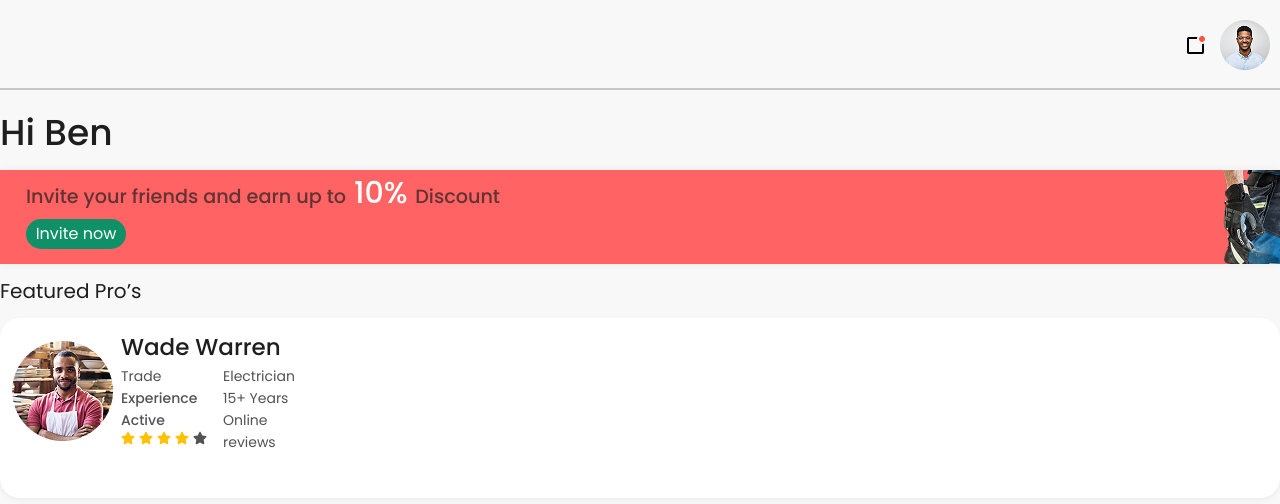
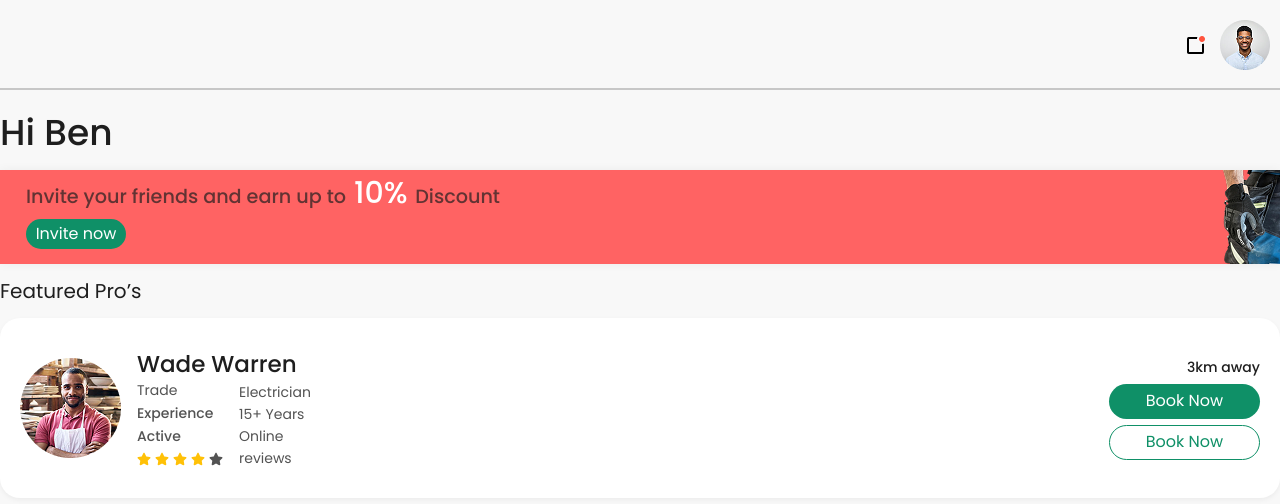
Before and after one commit to Fixeroni/Fixeroni, a React (Vite) app in the folder client/: page /artisan/dashboard/dashboard-pages/DashboardPage in a window 1280 px wide. Shown: the top 504 px of the page. Built offline with nearby package versions, Linux system fonts and the light colour scheme; no server answers.

Commit message:
feature pro

```diff
--- a/client/src/index.css
+++ b/client/src/index.css
@@ -1,12 +1,12 @@
 @import "tailwindcss";
 
-@theme {
+/* @theme {
   --color-white-dark: #f8f8f8;
   --color-gray-primary: #c2c2c2;
   --color-primary-light: #a9eec9;
   --color-gray-secondary: #787878;
   --color-primary: #0f9067;
-}
+} */
 
 
 .scrollBar{
--- a/client/src/routes/artisan/dashboard/DashBoardComponent/DashBoardMap.tsx
+++ b/client/src/routes/artisan/dashboard/DashBoardComponent/DashBoardMap.tsx
@@ -7,7 +7,7 @@ export const Route = createFileRoute('/artisan/dashboard/DashBoardComponent/Dash
 
 function DashBoardMap() {
   return(
-   <div className='w-[506px] h-full  bg-[#F2F1F1]'>
+   <div className='w-[406px] h-full  bg-[#F2F1F1]'>
      <div className=''>
    Map section
      </div>
--- a/client/src/routes/artisan/dashboard/dashboard-pages/DashboardPage.tsx
+++ b/client/src/routes/artisan/dashboard/dashboard-pages/DashboardPage.tsx
@@ -41,20 +41,20 @@ function DashboardPage() {
       <section>
         <h3 className='Poppins text-[#1E1E1E] text-[20px] py-3'>Featured Pro’s</h3>
 
-        <div className='h-[180px] w-full bg-[#FFFFFF] rounded-[20px] shawdow---feature p-3'>
+        <div className='h-[180px] w-full bg-[#FFFFFF] rounded-[20px] shawdow---feature p-5 flex items-center justify-between'>
           <div>
-            <div className=' flex items-center gap-2'>
+            <div className=' flex items-center gap-4'>
               <div>
                 <img src="/images/assets/feature_image_A.png" alt="feature_image_A" />
               </div>
               <div>
                 <h2 className='Poppins text-[#1E1E1E] text-[23px] font-medium'>Wade Warren</h2>
                 <div className='flex items-center gap-4 '>
-                  <span className='leading-[22px] mt-[-0.5rem]'>
+                  <span className='leading-[23px] mt-[-0.4rem]'>
                     <p className='text-[#535353] font-normal text-[14px]'>Trade</p>
                     <p className='text-[#535353] font-medium text-[14px]'>Experience</p>
                     <p className='text-[#535353] font-medium text-[14px]'> Active </p>
-                    <p>
+                    <p className='pt-1'>
                     <StarRating  rating={rating} onRatingChange={setRating} />
                     </p>
 
@@ -78,8 +78,22 @@ function DashboardPage() {
 
           </div>
 
+          <div>
+            <div className='flex flex-col gap-1.5 '>
+              <p className='text-[#1E1E1E] text-[14px] font-medium ml-auto'>3km away</p>
+              <button type='button' className='text-[#FFFFFF] bg-[#0F9067] cursor-pointer
+             h-[35px] rounded-[17.5px] w-[151.14px]'> Book Now</button>
+
+            <button type='button' className='text-[#0F9067] border-[#0F9067] border cursor-pointer
+             h-[35px] rounded-[17.5px] w-[151.14px]'> Book Now</button>
+            </div>
+
+
+          </div>
+
 
         </div>
+
       </section>
     </div>
   )
@@ -88,21 +102,13 @@ function DashboardPage() {
 export default DashboardPage;
 
 
-// /* Electrician */
+// /* Rectangle 88 */
 
 // position: absolute;
-// width: 67.51px;
-// height: 10px;
-// left: 255.92px;
-// top: 71px;
+// width: 151.14px;
+// height: 35px;
+// left: 616.64px;
+// top: 65px;
 
-// font-family: 'Poppins';
-// font-style: normal;
-// font-weight: 300;
-// font-size: 13px;
-// line-height: 10px;
-// /* identical to box height, or 77% */
-// display: flex;
-// align-items: center;
-
-// color: #535353;
+// background: #0F9067;
+// border-radius: 17.5px;
```
